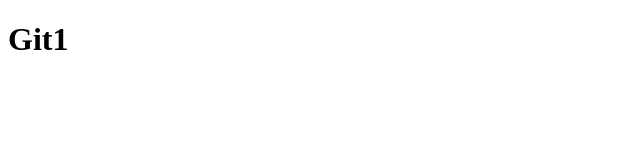
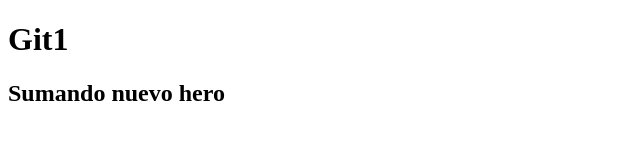
Before and after one commit to CAngelMC/invie-github, a plain HTML site: page index.html in a window 1280 px wide. Shown: the whole page, without its empty margins (0-640 px from the left). Drawn offline with Linux system fonts and the light colour scheme.

Commit message:
sumando nuevo hero0

```diff
--- a/index.html
+++ b/index.html
@@ -8,5 +8,6 @@
 </head>
 <body>
     <h1>Git1</h1>
+    <h2>Sumando nuevo hero</h2>
 </body>
 </html>
```
